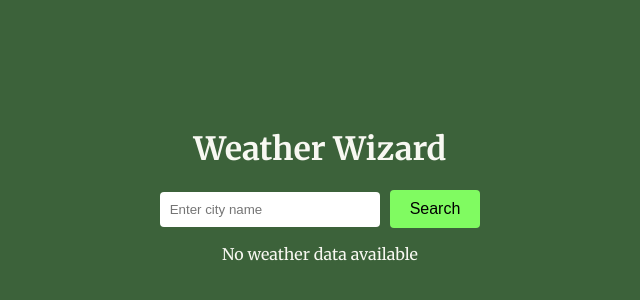
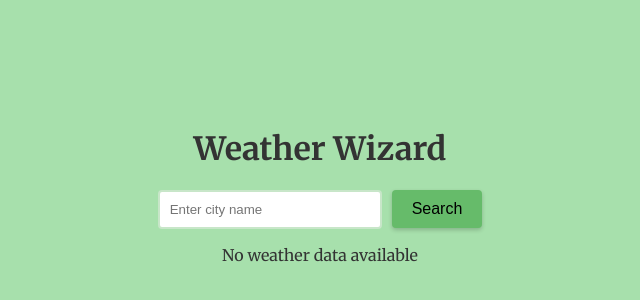
Before and after one commit to PontusPilatus/weather-wizard, a React (Vite) app: page / in a window 1280 px wide. Shown: the part 206-506 px from the top of the page, without its empty margins (320-960 px from the left). Built offline with nearby package versions, Linux system fonts and the light colour scheme.

Commit message:
added forecast and some css

```diff
--- a/src/App.css
+++ b/src/App.css
@@ -1,4 +1,3 @@
-/* App.css */
 @import url('https://fonts.googleapis.com/css2?family=Merriweather:wght@300;400;700&display=swap');
 
 body,
@@ -8,11 +7,10 @@ html,
   height: 100%;
   margin: 0;
   font-family: 'Merriweather', serif;
-  background-color: #2a532875;
-  /* Dark background for a mystical vibe */
-  color: #f8f8f2;
-  /* Light text for contrast */
+  background-color: #a7e0ac;
+  color: #333;
   text-align: center;
+  transition: background-color 0.3s ease-in-out;
 }
 
 .App-header {
@@ -25,23 +23,30 @@ html,
 
 input[type="text"] {
   padding: 10px;
-  border: none;
+  border: 2px solid #c8e6c9;
   border-radius: 4px;
   margin-right: 10px;
   width: 200px;
+  outline: none;
+  transition: border-color 0.2s ease-in-out;
+}
+
+input[type="text"]:focus {
+  border-color: #66bb6a;
 }
 
 button {
-  background-color: #80fb61;
-  /* React blue, feel free to choose a magical color */
+  background-color: #66bb6a;
   border: none;
   border-radius: 4px;
   padding: 10px 20px;
   cursor: pointer;
   font-size: 16px;
+  transition: background-color 0.3s ease-in-out, box-shadow 0.3s ease-in-out;
+  box-shadow: 0 2px 4px 0 rgba(0, 0, 0, 0.2);
 }
 
 button:hover {
-  background-color: #47b13d;
-  /* Darker shade on hover */
+  background-color: #4caf50;
+  box-shadow: 0 4px 8px 0 rgba(0, 0, 0, 0.2);
 }
--- a/src/App.jsx
+++ b/src/App.jsx
@@ -2,21 +2,28 @@ import React, { useState } from 'react';
 import axios from 'axios';
 import SearchBar from './components/SearchBar';
 import WeatherDisplay from './components/WeatherDisplay';
-import './App.css'; // Assuming you have some CSS
+import './App.css';
 
 function App() {
   const [weather, setWeather] = useState(null);
+  const [forecast, setForecast] = useState(null);
 
-  const fetchWeather = async (city) => {
-    const apiKey = '50775d6336d9bf645e41d092591b60df'; // Replace 'YOUR_API_KEY' with your actual OpenWeatherMap API key
-    const url = `https://api.openweathermap.org/data/2.5/weather?q=${city}&units=metric&appid=${apiKey}`;
+  const fetchWeatherAndForecast = async (city) => {
+    const apiKey = '50775d6336d9bf645e41d092591b60df';
+    const weatherUrl = `https://api.openweathermap.org/data/2.5/weather?q=${city}&units=metric&appid=${apiKey}`;
+    const forecastUrl = `https://api.openweathermap.org/data/2.5/forecast?q=${city}&units=metric&appid=${apiKey}`;
 
     try {
-      const response = await axios.get(url);
-      setWeather(response.data);
+      const weatherResponse = await axios.get(weatherUrl);
+      setWeather(weatherResponse.data);
+
+      // Fetch 5-day forecast
+      const forecastResponse = await axios.get(forecastUrl);
+      setForecast(forecastResponse.data);
     } catch (error) {
       console.error("Error fetching weather data:", error);
-      setWeather(null); // Optionally, handle the error state more gracefully
+      setWeather(null);
+      setForecast(null);
     }
   };
 
@@ -24,8 +31,8 @@ function App() {
     <div className="App">
       <header className="App-header">
         <h1>Weather Wizard</h1>
-        <SearchBar onSearch={fetchWeather} />
-        <WeatherDisplay weather={weather} />
+        <SearchBar onSearch={fetchWeatherAndForecast} />
+        <WeatherDisplay weather={weather} forecast={forecast} /> {/* Pass forecast data as a prop */}
       </header>
     </div>
   );
--- a/src/components/SearchBar.jsx
+++ b/src/components/SearchBar.jsx
@@ -6,7 +6,7 @@ function SearchBar({ onSearch }) {
   const handleSubmit = (e) => {
     e.preventDefault();
     onSearch(city);
-    setCity(''); // Clear input after search
+    setCity('');
   };
 
   return (
--- a/src/components/WeatherDisplay.css
+++ b/src/components/WeatherDisplay.css
@@ -1,12 +1,55 @@
-.weather-container {
-  background-color: rgba(44, 62, 80, 0.7);
-  border-radius: 10px;
-  padding: 20px;
-  box-shadow: 0 4px 8px rgba(0, 0, 0, 0.2);
-  color: #f8f8f2;
+/* Container for the entire weather display, including current weather and forecast */
+.weather-display-container {
+  display: flex;
+  flex-direction: row;
+  justify-content: center;
+  align-items: flex-start;
+  gap: 20px;
+  /* Adds space between the current weather and forecast */
 }
 
-.weather-container h2,
-.weather-container p {
+/* Styling for the current weather display */
+.current-weather {
+  flex-basis: 30%;
+  padding: 20px;
+  background-color: #f0f0f0;
+  /* Light background for the current weather */
+  border-radius: 8px;
+  box-shadow: 0 4px 8px rgba(0, 0, 0, 0.1);
+}
+
+/* Container for the forecast */
+.forecast {
+  display: flex;
+  flex-direction: row;
+  flex-wrap: wrap;
+  gap: 10px;
+  /* Space between forecast cards */
+}
+
+/* Individual forecast day styling */
+.forecast-day {
+  flex-basis: calc(70% / 5);
+  /* Divide the remaining space by 5 for each day */
+  padding: 10px;
+  background-color: #e6e6e6;
+  /* Slightly different background for contrast */
+  border-radius: 8px;
+  box-shadow: 0 2px 4px rgba(0, 0, 0, 0.1);
+  text-align: center;
+}
+
+/* Adjustments for text sizes and margins for readability */
+.weather-display-container h2,
+.weather-display-container h3,
+.weather-display-container p {
   margin: 10px 0;
 }
+
+.weather-display-container h3 {
+  font-size: 1rem;
+}
+
+.weather-display-container p {
+  font-size: 0.9rem;
+}
--- a/src/components/WeatherDisplay.jsx
+++ b/src/components/WeatherDisplay.jsx
@@ -1,9 +1,23 @@
 import React from 'react';
 import './WeatherDisplay.css';
 
-function WeatherDisplay({ weather }) {
+function WeatherDisplay({ weather, forecast }) {
+  const roundTemp = (temp) => Math.round(temp);
 
-  const roundTemp = (temp) => Math.round(temp);
+  const renderForecast = (forecastData) => {
+    const startIndex = 8;
+    const dailyForecasts = forecastData.list.filter((_, index) => index >= startIndex && index < startIndex + 40).filter((_, index) => index % 8 === 0);
+
+    return dailyForecasts.map((forecast, index) => (
+      <div key={index} className="forecast-day">
+        <h3>{new Date(forecast.dt * 1000).toLocaleDateString()}</h3>
+        <p>Temperature: {roundTemp(forecast.main.temp)}°C</p>
+        <p>Humidity: {forecast.main.humidity}%</p>
+        <p>Wind Speed: {forecast.wind.speed} km/h</p>
+        <p>Conditions: {forecast.weather[0].description}</p>
+      </div>
+    ));
+  };
 
   return (
     <div>
@@ -18,6 +32,12 @@ function WeatherDisplay({ weather }) {
       ) : (
         <p>No weather data available</p>
       )}
+      {forecast && (
+        <div className="forecast">
+          <h2>4-Day Forecast</h2>
+          {renderForecast(forecast)}
+        </div>
+      )}
     </div>
   );
 }
```
